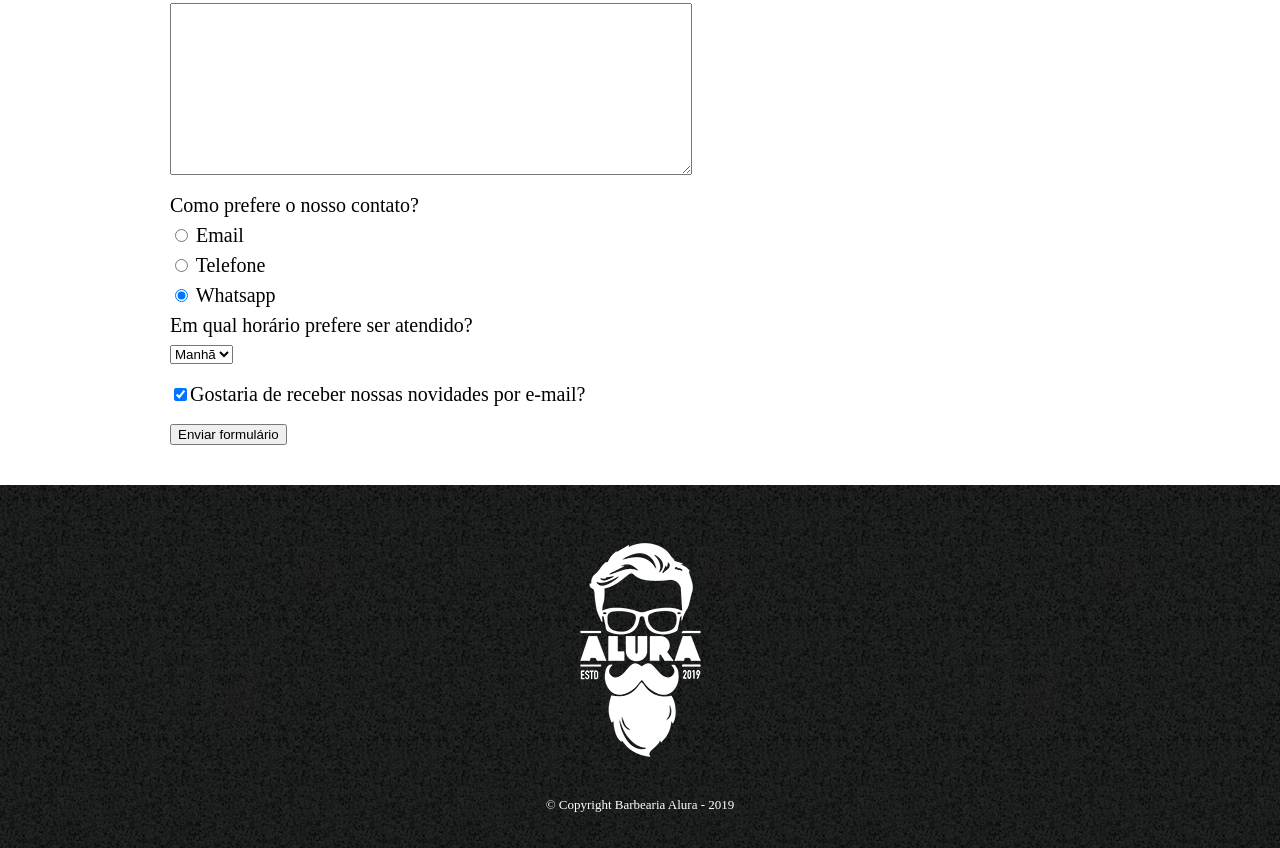
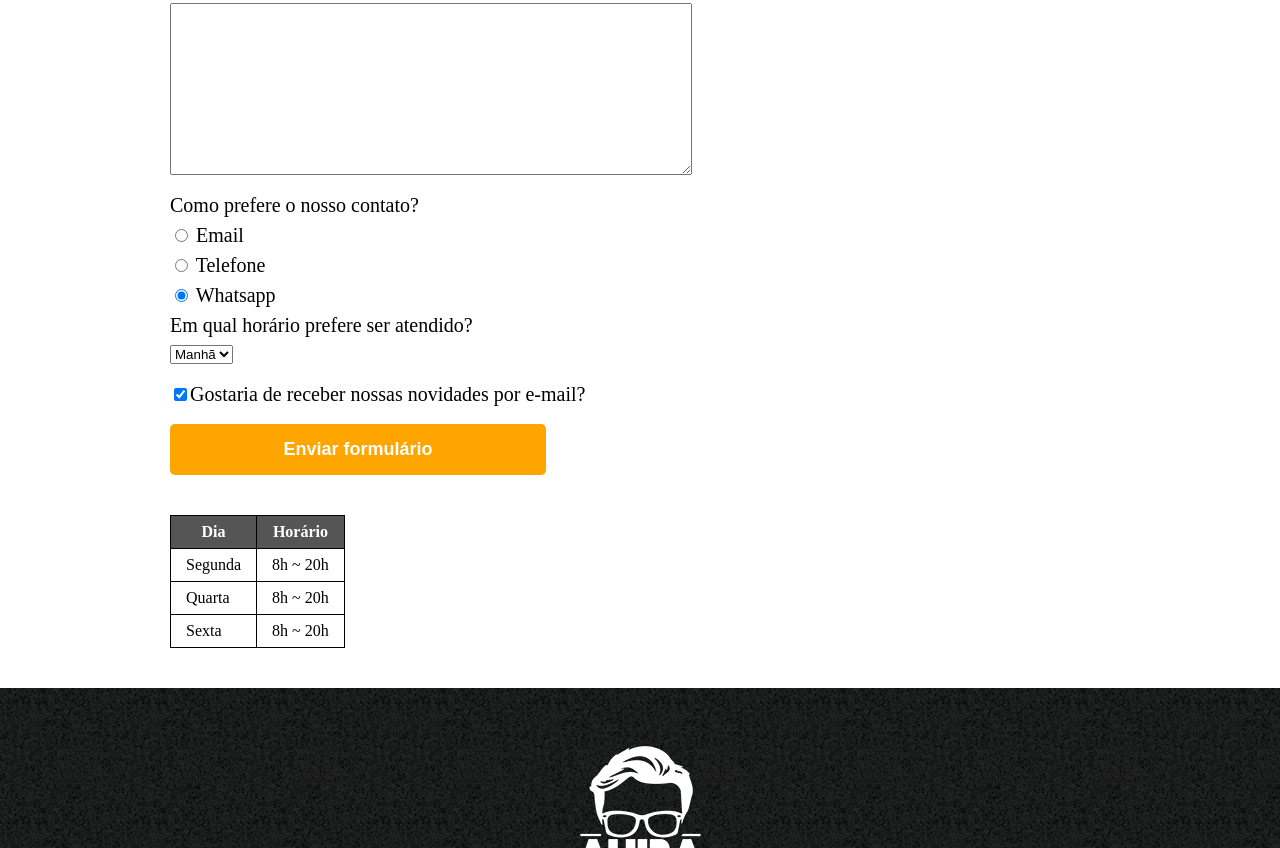
Before and after one commit to Rafael-GSousa/Oracle_Next_Education-ONE, a plain HTML site: page Trilha de Lógica de Programação/HTML5 e CSS3 parte 3 - trabalhando com formulários e tabelas/contato.html in a window 1280 px wide. Shown: the part 627-1475 px from the top of the page. Drawn offline with Linux system fonts and the light colour scheme.

Commit message:
finalizando parte 3

```diff
--- a/Trilha de Lógica de Programação/HTML5 e CSS3 parte 2 - posicionamento, listas e navegação/style.css
+++ b/Trilha de Lógica de Programação/HTML5 e CSS3 parte 2 - posicionamento, listas e navegação/style.css
@@ -102,7 +102,7 @@ form {
     margin: 40px 0;
 }
 
-form label, form p {
+form label, form legend {
     display: block;
     font-size: 20px;
     margin: 0 0 10px;
@@ -118,3 +118,37 @@ form label, form p {
 .checkbox {
     margin: 20px 0;
 }
+
+.enviar {
+    width: 40%;
+    padding: 15px 0;
+    background: orange;
+    color: white;
+    font-weight: bold;
+    font-size: 18px;
+    border: none;
+    border-radius: 5px;
+    transition: 1s all;
+    cursor: pointer;
+}
+
+.enviar:hover {
+    background: red;
+    transform: scale(1.2);
+
+}
+
+table {
+    margin: 20px 0 40px;
+}
+
+thead {
+    background: #555555;
+    color: white;
+    font-weight: bold;
+}
+
+td, th {
+    border: 1px solid #000000;
+    padding: 8px 15px;
+}
--- a/Trilha de Lógica de Programação/HTML5 e CSS3 parte 3 - trabalhando com formulários e tabelas/contato.html
+++ b/Trilha de Lógica de Programação/HTML5 e CSS3 parte 3 - trabalhando com formulários e tabelas/contato.html
@@ -11,7 +11,7 @@
     <body>
         <header>
             <div class="caixa">
-                <h1><img src="logo.png"></h1>
+                <h1><img src="logo.png" alt="Logo da Barbearia Alura"></h1>
 
                 <nav>
                     <ul>
@@ -37,8 +37,8 @@
                 <label for="mensagem">Mensagem</label>
                 <textarea cols="70" rows="10" id="mensagem" class="input-padrao" required></textarea>
 
-                <div>
-                    <p>Como prefere o nosso contato?</p>
+                <fieldset>
+                    <legend>Como prefere o nosso contato?</legend>
                     <label for="radio-email"><input type="radio" name="contato" value="email" id="radio-email">
                         Email</label>
 
@@ -48,26 +48,49 @@
                     <label for="radio-whatsapp"><input type="radio" name="contato" value="whatsapp" id="radio-whatsapp" checked>
                         Whatsapp</label>
 
-                </div>
+                </fieldset>
 
-                <div>
-                    <p>Em qual horário prefere ser atendido?</p>
+                <fieldset>
+                    <legend>Em qual horário prefere ser atendido?</legend>
                     <select name="" id="">
                         <option value="">Manhã</option>
                         <option value="">Tarde</option>
                         <option value="">Noite</option>
                     </select>
-                </div>
+                </fieldset>
 
                 <label class="checkbox"><input type="checkbox" checked>Gostaria de receber nossas novidades por e-mail?</label>
 
-                <input type="submit" value="Enviar formulário">
+                <input type="submit" value="Enviar formulário" class="enviar">
             </form>
+
+            <table>
+                <thead>
+                    <tr>
+                        <th>Dia</th>
+                        <th>Horário</th>
+                    </tr>
+                </thead>
+                <tbody>
+                    <tr>
+                        <td>Segunda</td>
+                        <td>8h ~ 20h</td>
+                    </tr>
+                    <tr>
+                        <td>Quarta</td>
+                        <td>8h ~ 20h</td>
+                    </tr>
+                    <tr>
+                        <td>Sexta</td>
+                        <td>8h ~ 20h</td>
+                    </tr>
+                </tbody>
+            </table>
 
         </main>
 
         <footer>
-            <img src="logo-branco.png">
+            <img src="logo-branco.png" alt="Logo da Barbearia Alura">
             <p class="copyright">&copy; Copyright Barbearia Alura - 2019</p>
         </footer>
     </body>
```
